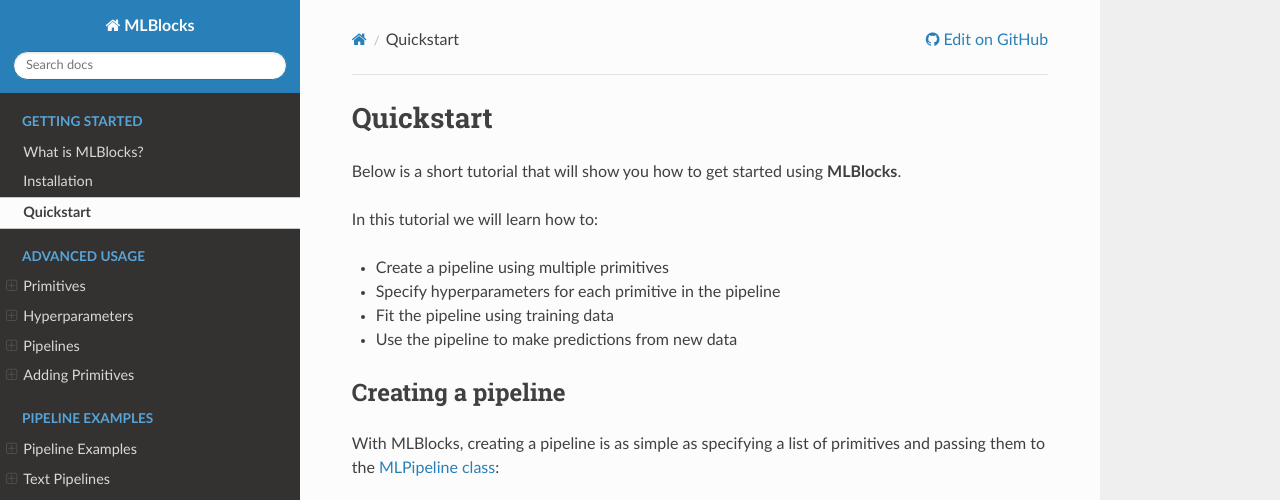
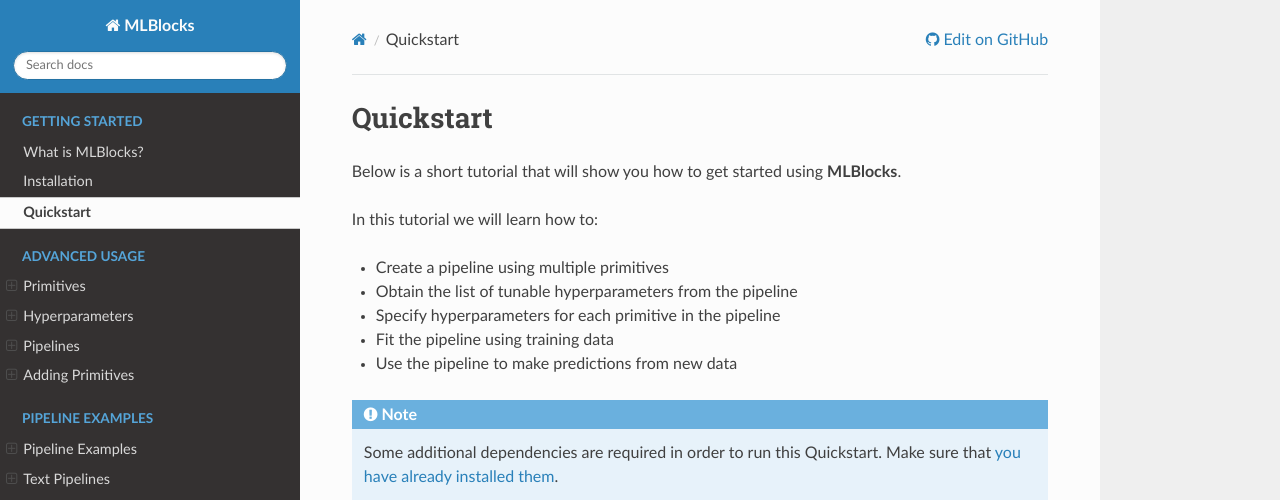
Before and after one commit to MLBazaar/MLBlocks, a Sphinx documentation site: the page built from docs/getting_started/quickstart.rst, in a window 1280 px wide and 900 px high, cut to the strip 0-500 px from the top of the window. Built offline with Sphinx 7.4.7 and the Read the Docs theme 2.0.0, drawn with Linux system fonts in a browser that asks for light colours; part of the change alters nothing that is shown.

Commit message:
Improve the quickstart

```diff
--- a/docs/getting_started/quickstart.rst
+++ b/docs/getting_started/quickstart.rst
@@ -6,9 +6,13 @@ Below is a short tutorial that will show you how to get started using **MLBlocks
 In this tutorial we will learn how to:
 
 * Create a pipeline using multiple primitives
+* Obtain the list of tunable hyperparameters from the pipeline
 * Specify hyperparameters for each primitive in the pipeline
 * Fit the pipeline using training data
 * Use the pipeline to make predictions from new data
+
+.. note:: Some additional dependencies are required in order to run this Quickstart.
+          Make sure that `you have already installed them`_.
 
 Creating a pipeline
 -------------------
@@ -21,19 +25,17 @@ them to the `MLPipeline class`_:
     from mlblocks import MLPipeline
     primitives = [
         'sklearn.preprocessing.StandardScaler',
-        'sklearn.ensemble.RandomForestClassifier'
+        'xgboost.XGBClassifier'
     ]
     pipeline = MLPipeline(primitives)
-
-.. _MLPipeline class: ../api_reference.html#mlblocks.MLPipeline
 
 Optionally, specific `hyperparameters`_ can be also set by specifying them in a dictionary:
 
 .. ipython:: python
 
     hyperparameters = {
-        'sklearn.ensemble.RandomForestClassifier': {
-            'n_estimators': 100
+        'xgboost.XGBClassifier': {
+            'learning_rate': 0.1
         }
     }
     pipeline = MLPipeline(primitives, hyperparameters)
@@ -41,16 +43,12 @@ Optionally, specific `hyperparameters`_ can be also set by specifying them in a
 Once the pipeline has been instantiated, we can easily see what `hyperparameters`_ have been set
 for each block, by calling the `get_hyperparameters method`_.
 
-.. _get_hyperparameters method: ../api_reference.html#mlblocks.MLPipeline.get_hyperparameters
-
 The output of this method is a dictionary which has the name of each block as keys and
 a dictionary with the `hyperparameters`_ of the corresponding block as values.
 
 .. ipython:: python
 
     pipeline.get_hyperparameters()
-
-.. _hyperparameters: ../advanced_usage/hyperparameters.html
 
 Tunable Hyperparameters
 -----------------------
@@ -69,10 +67,6 @@ as `BTB`_.
 
     pipeline.get_tunable_hyperparameters()
 
-.. _MLBlocks JSON Annotations: ../advanced_usage/primitives.html#json-annotations
-.. _get_tunable_hyperparameters method: ../api_reference.html#mlblocks.MLPipeline.get_tunable_hyperparameters
-.. _BTB: https://github.com/HDI-Project/BTB
-
 Setting Hyperparameters
 -----------------------
 
@@ -86,15 +80,13 @@ other ones will remain unmodified.
 .. ipython:: python
 
     new_hyperparameters = {
-        'sklearn.ensemble.RandomForestClassifier#1': {
-            'max_depth': 20
+        'xgboost.XGBClassifier#1': {
+            'max_depth': 10
         }
     }
     pipeline.set_hyperparameters(new_hyperparameters)
     hyperparameters = pipeline.get_hyperparameters()
-    hyperparameters['sklearn.ensemble.RandomForestClassifier#1']['max_depth']
-
-.. _set_hyperparameters method: ../api_reference.html#mlblocks.MLPipeline.set_hyperparameters
+    hyperparameters['xgboost.XGBClassifier#1']['max_depth']
 
 Making predictions
 ------------------
@@ -107,18 +99,24 @@ labels.
 
 .. ipython:: python
 
-    from sklearn.datasets import load_iris
-    from sklearn.model_selection import train_test_split
-    iris = load_iris()
-    X_train, X_test, y_train, y_test = train_test_split(iris.data, iris.target)
-    pipeline.fit(X_train, y_train)
+    from mlblocks.datasets import load_iris
+    dataset = load_iris()
+    pipeline.fit(dataset.train_data, dataset.train_target)
 
 Once we have fitted our model to our data, we can call the ``predict`` method passing new data
 to obtain predictions from the pipeline.
 
 .. ipython:: python
 
-    from sklearn.metrics import accuracy_score as score
-    y_pred = pipeline.predict(X_test)
-    y_pred
-    score(y_test, y_pred)
+    predictions = pipeline.predict(dataset.test_data)
+    predictions
+    dataset.score(dataset.test_target, predictions)
+
+.. _you have already installed them: install.html#additional-dependencies
+.. _MLPipeline class: ../api_reference.html#mlblocks.MLPipeline
+.. _get_hyperparameters method: ../api_reference.html#mlblocks.MLPipeline.get_hyperparameters
+.. _hyperparameters: ../advanced_usage/hyperparameters.html
+.. _MLBlocks JSON Annotations: ../advanced_usage/primitives.html#json-annotations
+.. _get_tunable_hyperparameters method: ../api_reference.html#mlblocks.MLPipeline.get_tunable_hyperparameters
+.. _BTB: https://github.com/HDI-Project/BTB
+.. _set_hyperparameters method: ../api_reference.html#mlblocks.MLPipeline.set_hyperparameters
```
